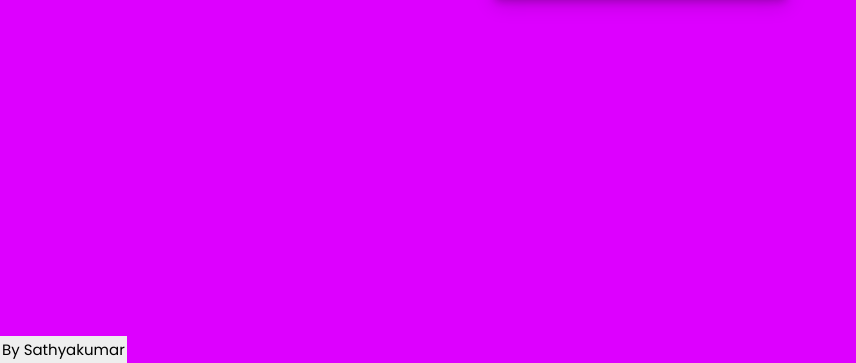
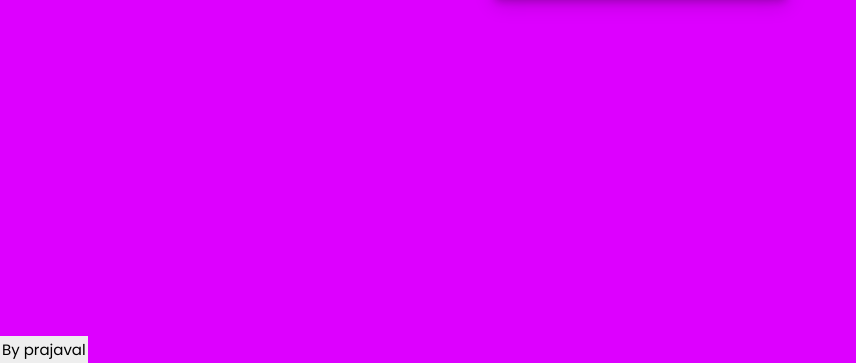
Before and after one commit to Prajaval/quiz-app, a plain HTML site: page index.html in a window 1280 px wide. Shown: the part 437-800 px from the top of the page, without its empty margins (0-856 px from the left). Drawn offline with Linux system fonts and the light colour scheme.

Commit message:
Update index.html

```diff
--- a/index.html
+++ b/index.html
@@ -78,7 +78,7 @@
     </div>
 
     <div style=" padding: 2px; font-size: 15px; background-color: #eee; position: fixed; bottom: 0px;">
-        <p>By Sathyakumar</p>
+        <p>By prajaval </p>
       </div>
 
     <!-- Inside this JavaScript file I've inserted Questions and Options only -->
```
